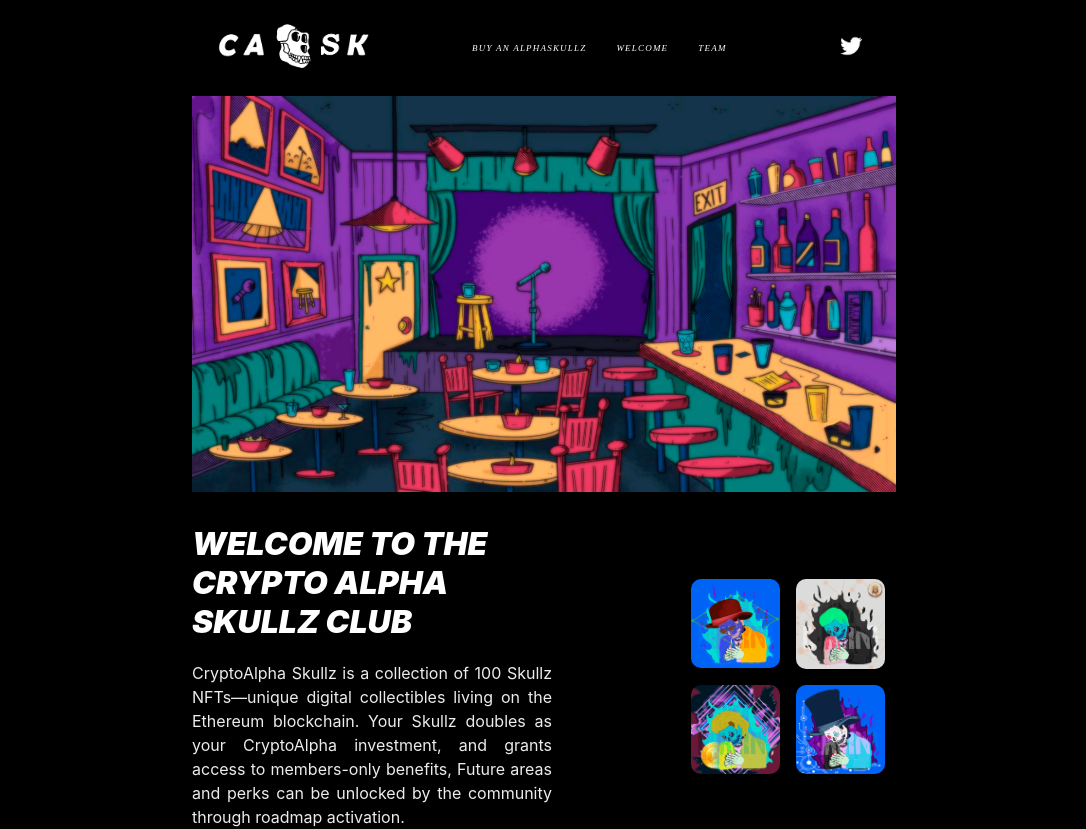
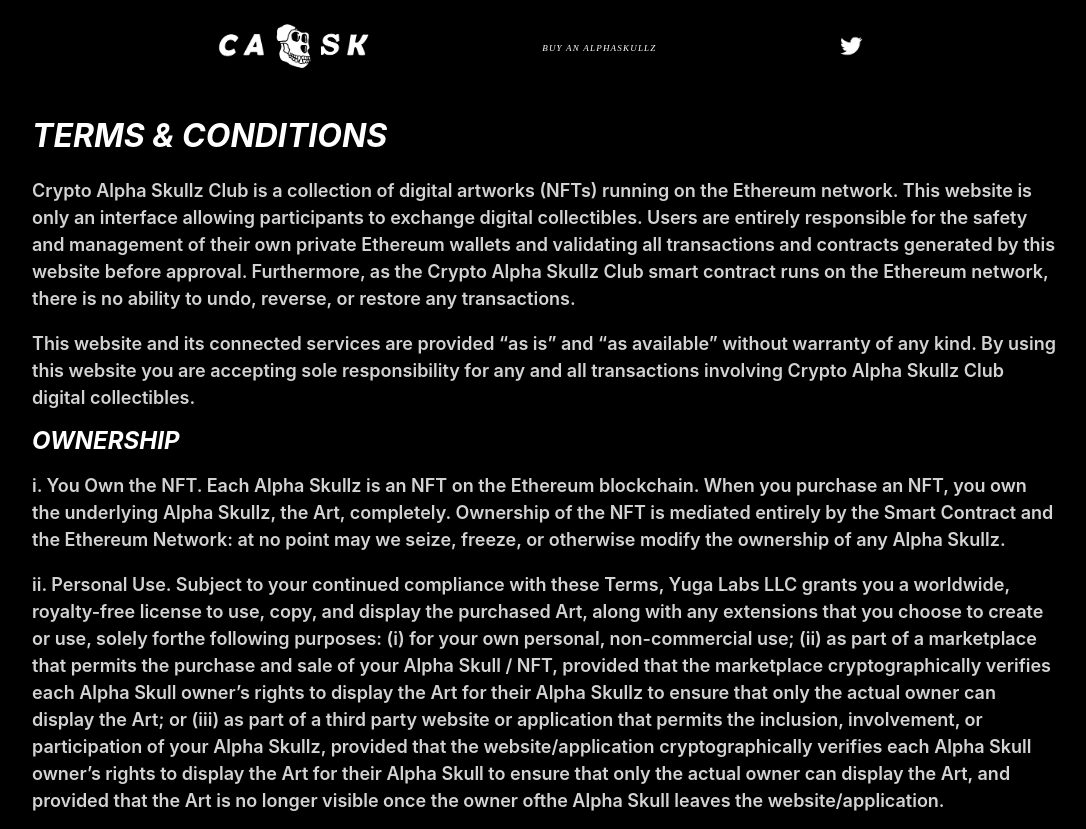
Before and after one commit to exjade/cryptoalphaskullz, a React (Create React App) app: page /terms in a window 1280 px wide. Shown: the top 829 px of the page, without its empty margins (96-1182 px from the left). Built offline with nearby package versions, Linux system fonts and the light colour scheme.

Commit message:
terms footer

```diff
--- a/src/App.js
+++ b/src/App.js
@@ -3,7 +3,7 @@
 import './styles/App.css';
 // Components
 import * as ROUTES from './constants/routes';
-import { HashRouter, Route, Routes } from 'react-router-dom';
+import { BrowserRouter, HashRouter, Route, Routes } from 'react-router-dom';
 import ReactGA from 'react-ga';
 
 const SKULLZ = lazy(() => import('./components/Index'));
@@ -18,7 +18,7 @@
   }, []);
   return (
     <>
-      <HashRouter>
+      <BrowserRouter>
         <Suspense fallback={<div>Loading...</div>}>
           <Routes>
             <Route exact path={ROUTES.SKULLZ} element={<SKULLZ />} />
@@ -26,7 +26,7 @@
             <Route path="*" element={<NotFound />} />
           </Routes>
         </Suspense>
-      </HashRouter>
+      </BrowserRouter>
     </>
   );
 }
--- a/src/styles/module/terms.module.css
+++ b/src/styles/module/terms.module.css
@@ -10,6 +10,7 @@
 }
 .wrapper {
     width: 80%;
+    height: 100vh;
 
 }
 .section_one {
```
